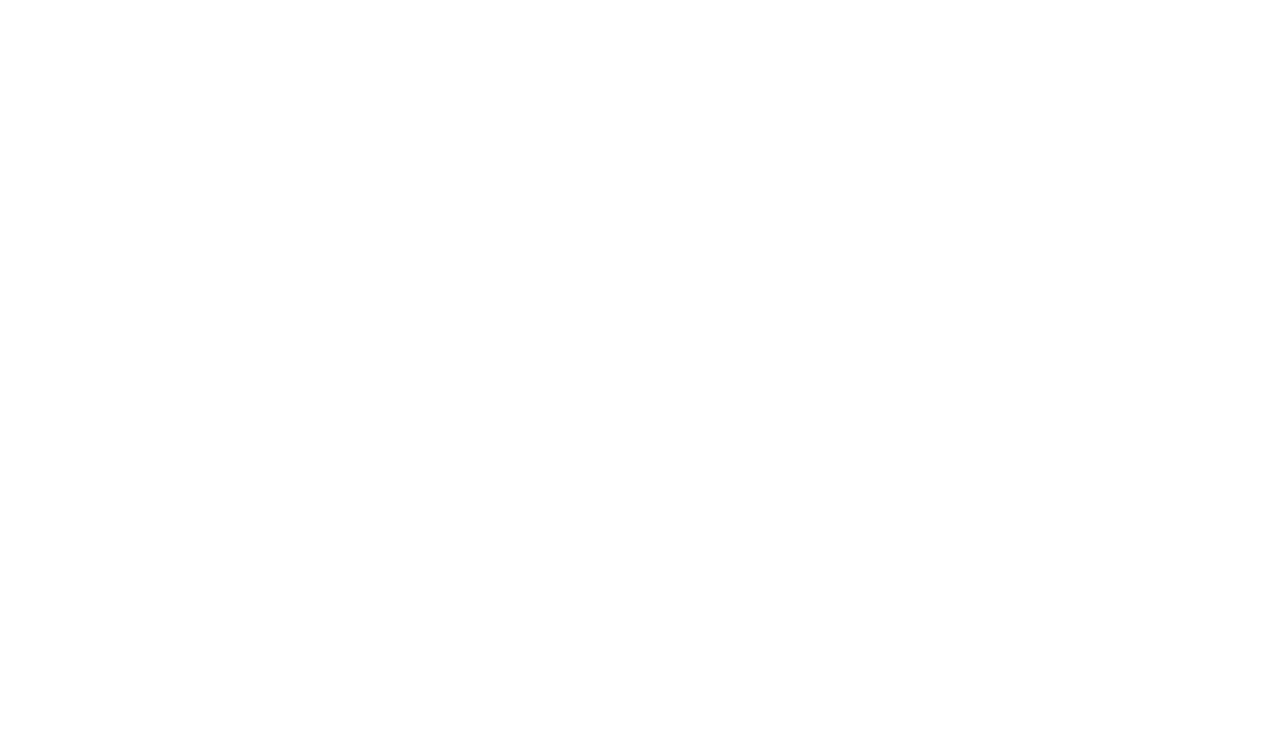
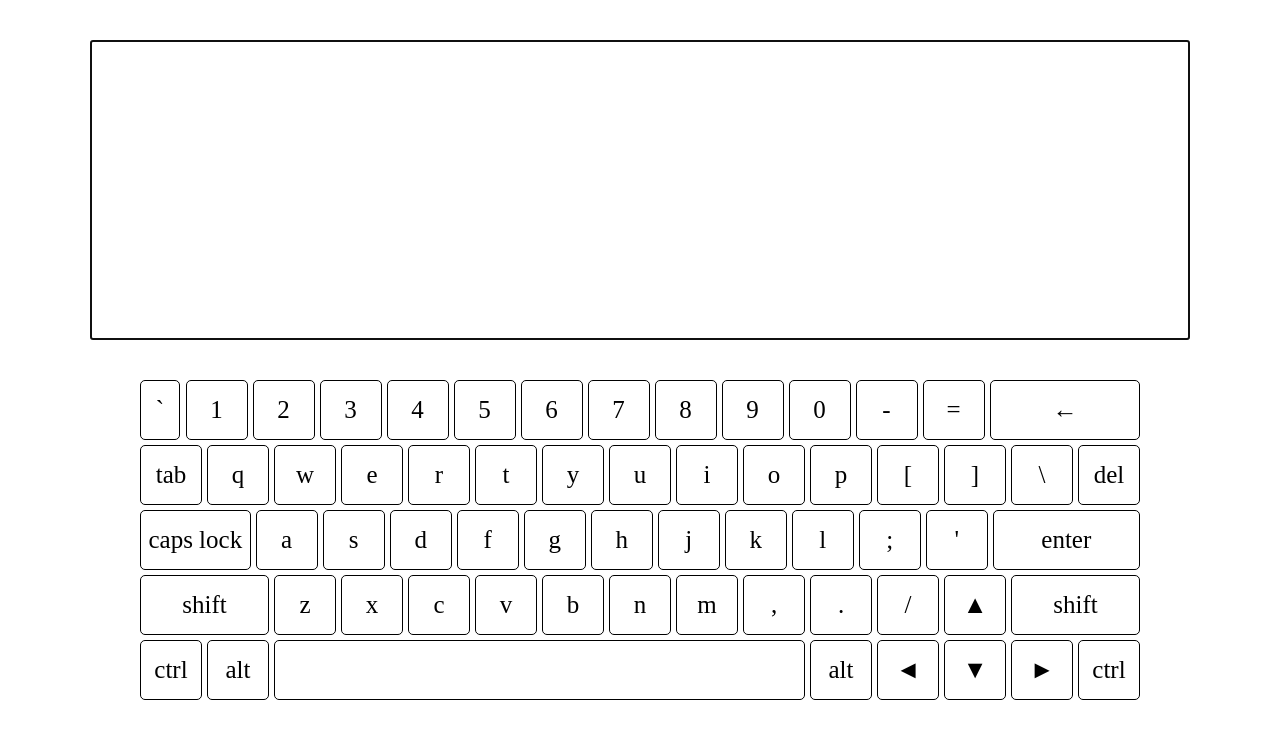
Before and after one commit to Kirsawka/virtual-keyboard, a plain HTML site: page index.html in a window 1280 px wide. Drawn offline with Linux system fonts and the light colour scheme.

Commit message:
feat: add html layout, add character output, add highlighting the keys

```diff
--- a/index.html
+++ b/index.html
@@ -9,6 +9,52 @@
     <title>Document</title>
 </head>
 <body>
-<script src="./script.js"></script>
+<div class="container">
+    <div class="textarea-container">
+        <textarea class="textarea" name="" id="" autofocus spellcheck></textarea>
+    </div>
+
+    <div class="keyboard-container">
+        <div class="keyboard-line">
+            <div class="keyboard-btn backquote" id="Backquote">`</div>
+            <div class="keyboard-row first-row"></div>
+            <div class="keyboard-btn backspace" id="Backspace">&larr;</div>
+        </div>
+
+        <div class="keyboard-line">
+            <div class="keyboard-btn tab" id="Tab">tab</div>
+            <div class="keyboard-row second-row"></div>
+            <div class="keyboard-btn del" id="Delete">del</div>
+        </div>
+
+        <div class="keyboard-line">
+            <div class="keyboard-btn caps" id="CapsLock">caps lock</div>
+            <div class="keyboard-row third-row"></div>
+            <div class="keyboard-btn enter" id="Enter">enter</div>
+        </div>
+
+        <div class="keyboard-line">
+            <div class="keyboard-btn shift" id="ShiftLeft">shift</div>
+            <div class="keyboard-row fourth-row"></div>
+            <div class="keyboard-btn top-row" id="ArrowUp">▲</div>
+            <div class="keyboard-btn shift" id="ShiftRight">shift</div>
+        </div>
+
+        <div class="keyboard-line">
+            <div class="keyboard-btn ctrl" id="ControlLeft">ctrl</div>
+            <div class="keyboard-btn alt" id="AltLeft">alt</div>
+            <div class="keyboard-btn space" id="Space"></div>
+            <div class="keyboard-btn alt" id="AltRight">alt</div>
+            <div class="keyboard-btn left-row" id="ArrowLeft">◄</div>
+            <div class="keyboard-btn down-row" id="ArrowDown">▼</div>
+            <div class="keyboard-btn right-row" id="ArrowRight">►</div>
+            <div class="keyboard-btn ctrl" id="ControlRight">ctrl</div>
+        </div>
+
+    </div>
+
+
+</div>
+<script type="module" src="./script.js"></script>
 </body>
 </html>
--- a/script.js
+++ b/script.js
@@ -0,0 +1,101 @@
+const keys = {
+    enKeyLowerCaseFirstRow: {
+        Digit1: '1',
+        Digit2: '2',
+        Digit3: '3',
+        Digit4: '4',
+        Digit5: '5',
+        Digit6: '6',
+        Digit7: '7',
+        Digit8: '8',
+        Digit9: '9',
+        Digit0: '0',
+        Minus: '-',
+        Equal: '=',
+    },
+    enKeyLowerCaseSecondRow: {
+        KeyQ: 'q',
+        KeyW: 'w',
+        KeyE: 'e',
+        KeyR: 'r',
+        KeyT: 't',
+        KeyY: 'y',
+        KeyU: 'u',
+        KeyI: 'i',
+        KeyO: 'o',
+        KeyP: 'p',
+        BracketLeft: '[',
+        BracketRight: ']',
+        Backslash: '\\',
+    },
+    enKeyLowerCaseThirdRow: {
+        KeyA: 'a',
+        KeyS: 's',
+        KeyD: 'd',
+        KeyF: 'f',
+        KeyG: 'g',
+        KeyH: 'h',
+        KeyJ: 'j',
+        KeyK: 'k',
+        KeyL: 'l',
+        Semicolon: ';',
+        Quote: "'",
+    },
+    enKeyLowerCaseFourthRow: {
+        KeyZ: 'z',
+        KeyX: 'x',
+        KeyC: 'c',
+        KeyV: 'v',
+        KeyB: 'b',
+        KeyN: 'n',
+        KeyM: 'm',
+        Comma: ',',
+        Period: '.',
+        Slash: '/',
+    },
+};
+
+const systemButtons = ['ControlLeft', 'ControlRight', 'ShiftLeft', 'ShiftRight', 'AltLeft', 'AltRight', 'CapsLock', 'Tab', 'Backspace', 'Enter', 'Delete'];
+const textarea = document.querySelector('.textarea');
+
+function init() {
+    let firstRowOut = '';
+    for (let key in keys.enKeyLowerCaseFirstRow) {
+        firstRowOut += '<div class = \'keyboard-btn\' id = ' + key + '>' + keys.enKeyLowerCaseFirstRow[key] + '</div>';
+    }
+    document.querySelector('.first-row').innerHTML = firstRowOut;
+
+    let secondRowOut = '';
+    for (let key in keys.enKeyLowerCaseSecondRow) {
+        secondRowOut += '<div class = \'keyboard-btn\' id = ' + key + '>' + keys.enKeyLowerCaseSecondRow[key] + '</div>';
+    }
+    document.querySelector('.second-row').innerHTML = secondRowOut;
+
+    let thirdRowOut = '';
+    for (let key in keys.enKeyLowerCaseThirdRow) {
+        thirdRowOut += '<div class = \'keyboard-btn\' id = ' + key + '>' + keys.enKeyLowerCaseThirdRow[key] + '</div>';
+    }
+    document.querySelector('.third-row').innerHTML = thirdRowOut;
+
+    let fourthRowOut = '';
+    for (let key in keys.enKeyLowerCaseFourthRow) {
+        fourthRowOut += '<div class = \'keyboard-btn\' id = ' + key + '>' + keys.enKeyLowerCaseFourthRow[key] + '</div>';
+    }
+    document.querySelector('.fourth-row').innerHTML = fourthRowOut;
+}
+
+init();
+
+document.addEventListener('keydown', function (event) {
+    if (event) {
+        document.querySelector(`#${event.code}`).classList.add('active');
+    }
+    event.preventDefault();
+});
+
+document.addEventListener('keyup', function (event) {
+    if (event && !systemButtons.includes(event.code)) {
+        document.querySelector(`#${event.code}`).classList.remove('active');
+        textarea.textContent += event.key;
+    }
+})
--- a/style.css
+++ b/style.css
@@ -0,0 +1,86 @@
+* {
+    box-sizing: border-box;
+}
+
+.container {
+    width: 1200px;
+    margin: 0 auto;
+    /*border: 1px solid black;*/
+    border-radius: 5px;
+}
+
+.textarea-container {
+    width: 1100px;
+    height: 300px;
+    margin: 40px auto;
+}
+
+.textarea {
+    width: 100%;
+    height: 100%;
+    resize: none;
+    font-size: 22px;
+    padding: 15px;
+}
+
+.keyboard-container {
+    gap: 5px;
+    display: flex;
+    flex-direction: column;
+    max-width: 1000px;
+    margin: 20px auto;
+}
+
+
+.keyboard-line {
+    width: 100%;
+    display: flex;
+    justify-content: space-between;
+    height: 60px;
+    gap: 5px;
+}
+
+.keyboard-row {
+    display: flex;
+    gap: 5px;
+}
+
+.keyboard-btn {
+    min-width: 62px;
+    border: 1px solid black;
+    font-size: 25px;
+    display: flex;
+    justify-content: center;
+    align-items: center;
+    cursor: pointer;
+    border-radius: 5px;
+    /*box-shadow: 1px 2px 3px #ccc;*/
+}
+
+.keyboard-btn.backquote {
+    min-width: 4%;
+}
+
+.keyboard-btn.backspace {
+    width: 15%;
+}
+
+.keyboard-btn.shift {
+    width: 15%;
+}
+
+.keyboard-btn.enter {
+    width: 20%;
+}
+
+.keyboard-btn.caps {
+    width: 15%;
+}
+
+.keyboard-btn.space {
+    width: 60%;
+}
+
+.active {
+    background-color: lightgrey;
+}
```
